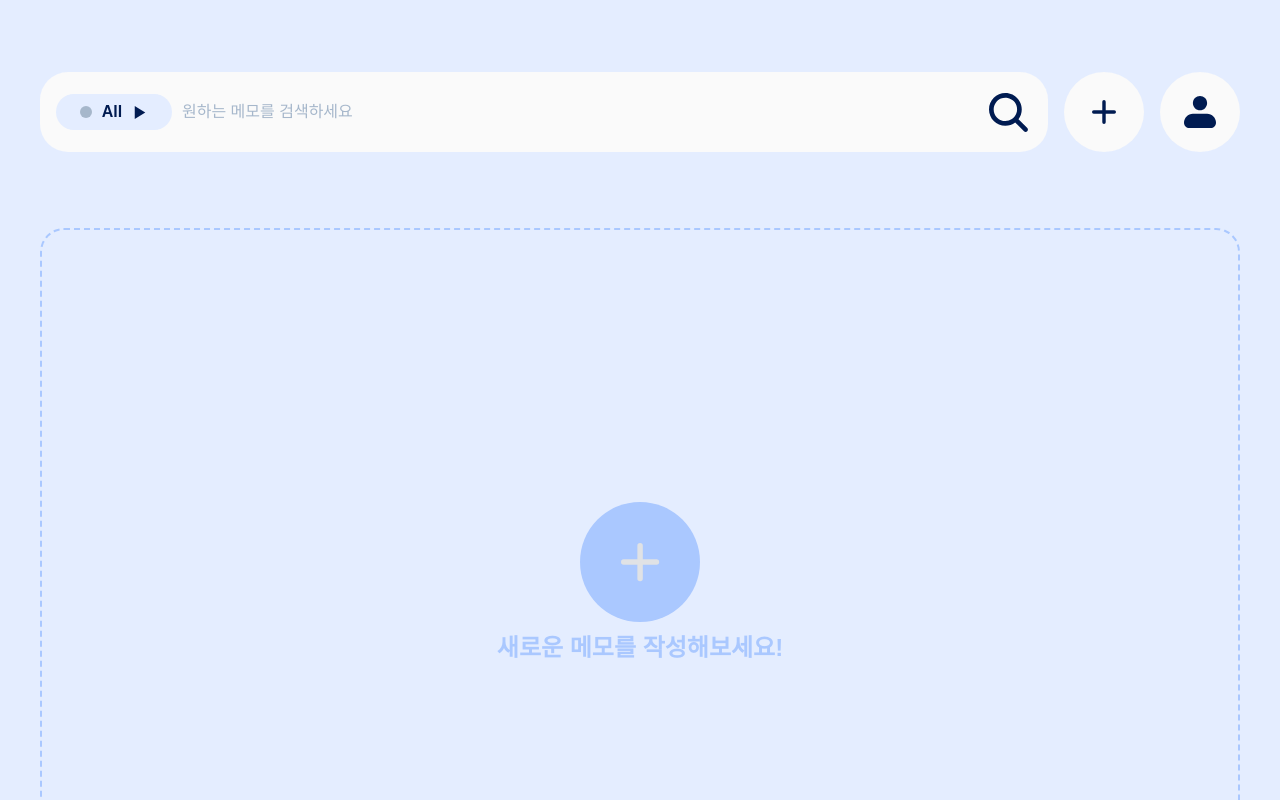
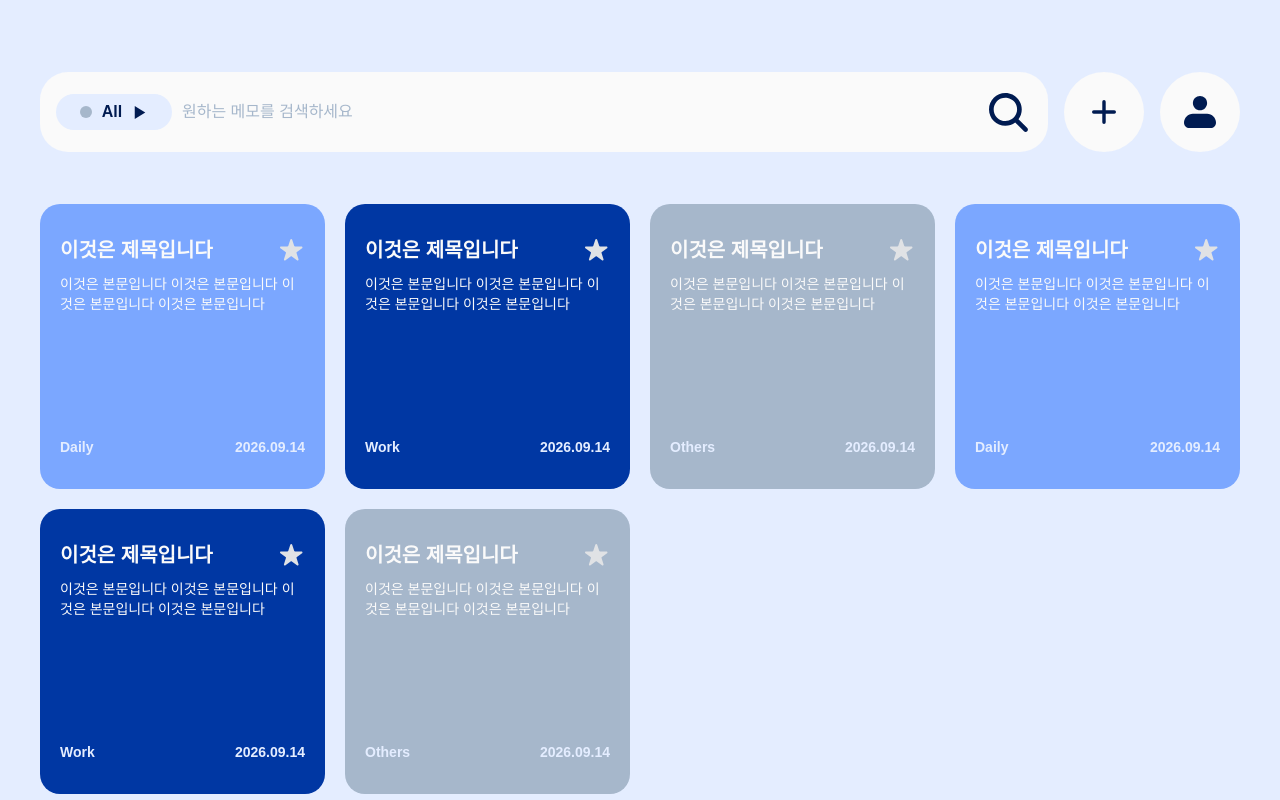
Before and after one commit to CEOS-Developers/react-memo-24th, a React (Vite) app: page / in a window 1280 px wide. Shown: the top 800 px of the page. Built offline with nearby package versions, Linux system fonts and the light colour scheme.

Commit message:
feat: 메모 목록 렌더링 구현

```diff
--- a/src/App.jsx
+++ b/src/App.jsx
@@ -1,12 +1,23 @@
+import { useState } from 'react'
 import EmptyState from './components/EmptyState.jsx'
 import Header from './components/Header.jsx'
+import MemoList from './components/MemoList.jsx'
+import initialMemos from './data/initialMemos.js'
 
 function App() {
+  const [memos] = useState(initialMemos)
+  const hasMemos = memos.length > 0
+
   return (
     <main className="min-h-screen bg-blue-01 px-6 py-[72px] font-sans">
-      <div className="mx-auto flex w-full max-w-[1200px] flex-col gap-[76px]">
+      <div
+        className={`mx-auto flex w-full max-w-[1200px] flex-col ${
+          hasMemos ? 'gap-[52px]' : 'gap-[76px]'
+        }`}
+      >
         <Header />
-        <EmptyState />
+
+        {hasMemos ? <MemoList memos={memos} /> : <EmptyState />}
       </div>
     </main>
   )
--- /dev/null
+++ b/src/components/MemoList.jsx
@@ -0,0 +1,28 @@
+import MemoItem from './MemoItem.jsx'
+
+function MemoList({ memos }) {
+  const pinnedMemos = memos.filter((memo) => memo.isPinned)
+  const unpinnedMemos = memos.filter((memo) => !memo.isPinned)
+
+  return (
+    <section className="flex w-full flex-col gap-5">
+      {pinnedMemos.length > 0 && (
+        <div className="grid grid-cols-1 justify-items-center gap-5 sm:grid-cols-2 lg:grid-cols-3 xl:grid-cols-4">
+          {pinnedMemos.map((memo) => (
+            <MemoItem key={memo.id} memo={memo} />
+          ))}
+        </div>
+      )}
+
+      {unpinnedMemos.length > 0 && (
+        <div className="grid grid-cols-1 justify-items-center gap-5 sm:grid-cols-2 lg:grid-cols-3 xl:grid-cols-4">
+          {unpinnedMemos.map((memo) => (
+            <MemoItem key={memo.id} memo={memo} />
+          ))}
+        </div>
+      )}
+    </section>
+  )
+}
+
+export default MemoList
--- /dev/null
+++ b/src/data/initialMemos.js
@@ -0,0 +1,68 @@
+const getToday = () => {
+  const today = new Date()
+
+  const year = today.getFullYear()
+  const month = String(today.getMonth() + 1).padStart(2, '0')
+  const day = String(today.getDate()).padStart(2, '0')
+
+  return `${year}.${month}.${day}`
+}
+
+const initialMemos = [
+  {
+    id: 1,
+    title: '이것은 제목입니다',
+    content:
+      '이것은 본문입니다 이것은 본문입니다 이것은 본문입니다 이것은 본문입니다',
+    category: 'Daily',
+    date: getToday(),
+    isPinned: false,
+  },
+  {
+    id: 2,
+    title: '이것은 제목입니다',
+    content:
+      '이것은 본문입니다 이것은 본문입니다 이것은 본문입니다 이것은 본문입니다',
+    category: 'Work',
+    date: getToday(),
+    isPinned: false,
+  },
+  {
+    id: 3,
+    title: '이것은 제목입니다',
+    content:
+      '이것은 본문입니다 이것은 본문입니다 이것은 본문입니다 이것은 본문입니다',
+    category: 'Others',
+    date: getToday(),
+    isPinned: false,
+  },
+  {
+    id: 4,
+    title: '이것은 제목입니다',
+    content:
+      '이것은 본문입니다 이것은 본문입니다 이것은 본문입니다 이것은 본문입니다',
+    category: 'Daily',
+    date: getToday(),
+    isPinned: false,
+  },
+  {
+    id: 5,
+    title: '이것은 제목입니다',
+    content:
+      '이것은 본문입니다 이것은 본문입니다 이것은 본문입니다 이것은 본문입니다',
+    category: 'Work',
+    date: getToday(),
+    isPinned: false,
+  },
+  {
+    id: 6,
+    title: '이것은 제목입니다',
+    content:
+      '이것은 본문입니다 이것은 본문입니다 이것은 본문입니다 이것은 본문입니다',
+    category: 'Others',
+    date: getToday(),
+    isPinned: false,
+  },
+]
+
+export default initialMemos
```
